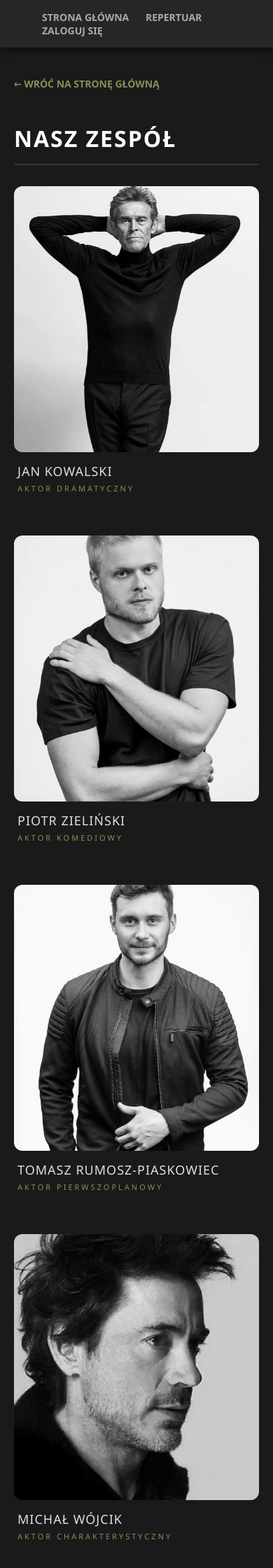
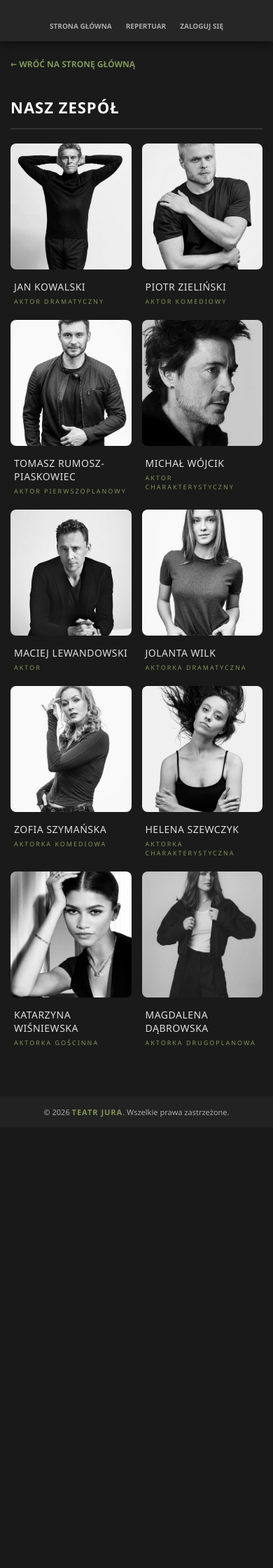
Before and after one commit to Szygo54/Teatr, a PHP site: page /aktorzy.php in a window 390 px wide. Shown: the top 2240 px of the page at 70% size. After the commit the page ends 1596 px from the top, so only its background shows below. Run offline with PHP 8.4, Linux system fonts and the light colour scheme; data comes from the database, SQL or seed files in the repository.

Commit message:
telefon v5

```diff
--- a/aktorzy.php
+++ b/aktorzy.php
@@ -15,6 +15,7 @@ try {
 <html lang="pl">
 <head>
     <meta charset="UTF-8">
+    <meta name="viewport" content="width=device-width, initial-scale=1.0">
     <title>Zespół Aktorski - Teatr Jura</title>
     <style>
         /* --- NAPRAWIONE STYLE DLA STOPKI I BODY --- */
@@ -114,6 +115,40 @@ try {
         .karta-aktora:hover .imie-aktora {
             color: #fff;
         }
+
+        /* --- RESPONSYWNOŚĆ NA TELEFON --- */
+        @media (max-width: 768px) {
+            /* Pasek nawigacji kaskadowy */
+            .top-bar { flex-direction: column; gap: 15px; padding: 10px; text-align: center; font-size: 10px; }
+            .top-bar div { display: flex; flex-wrap: wrap; justify-content: center; gap: 10px; }
+            .top-bar a { margin-left: 0; font-size: 10px; margin: 5px; }
+
+            /* Kontener i nagłówek */
+            .kontener-sekcji { margin: 20px auto; padding: 0 15px; }
+            .naglowek-sekcji { font-size: 22px; letter-spacing: 1px; margin-bottom: 20px; }
+
+            /* Aktorzy - 2 kolumny na telefonach */
+            .siatka-aktorow {
+                grid-template-columns: repeat(2, 1fr);
+                gap: 20px 15px;
+            }
+
+            /* Mniejsze zdjęcia */
+            .zdjecie-aktora { height: 180px; border-radius: 8px; }
+
+            /* Mniejszy tekst */
+            .imie-aktora { font-size: 14px; letter-spacing: 0.5px; }
+            .rola-aktora { font-size: 9px; letter-spacing: 2px; }
+
+            /* Mniejszy guzik powrotu */
+            .powrot { font-size: 12px; }
+
+            /* Mniejszy footer */
+            .stopka-strony {
+                padding: 15px 10px !important;
+                font-size: 11px !important;
+            }
+        }
     </style>
 </head>
 <body>
```
Also changed, not shown: spektakle.php (+33 -0 lines).
